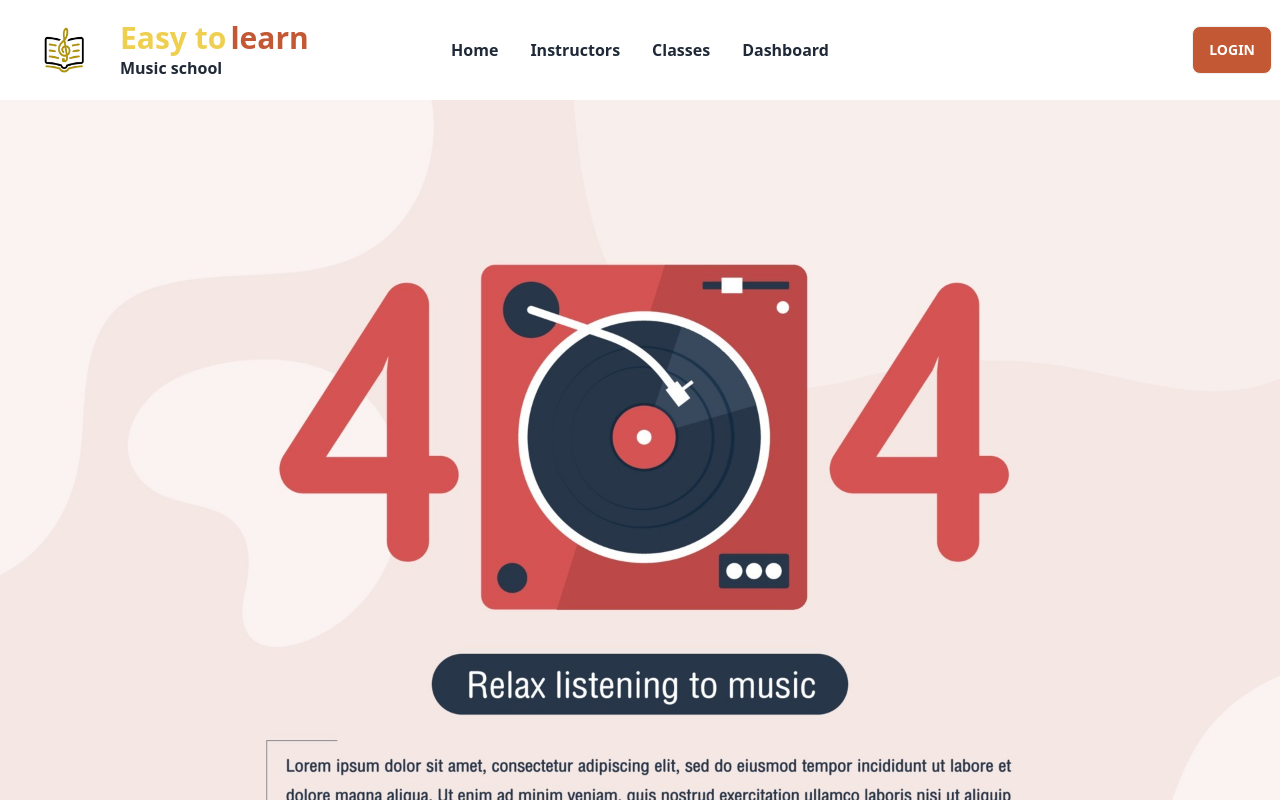
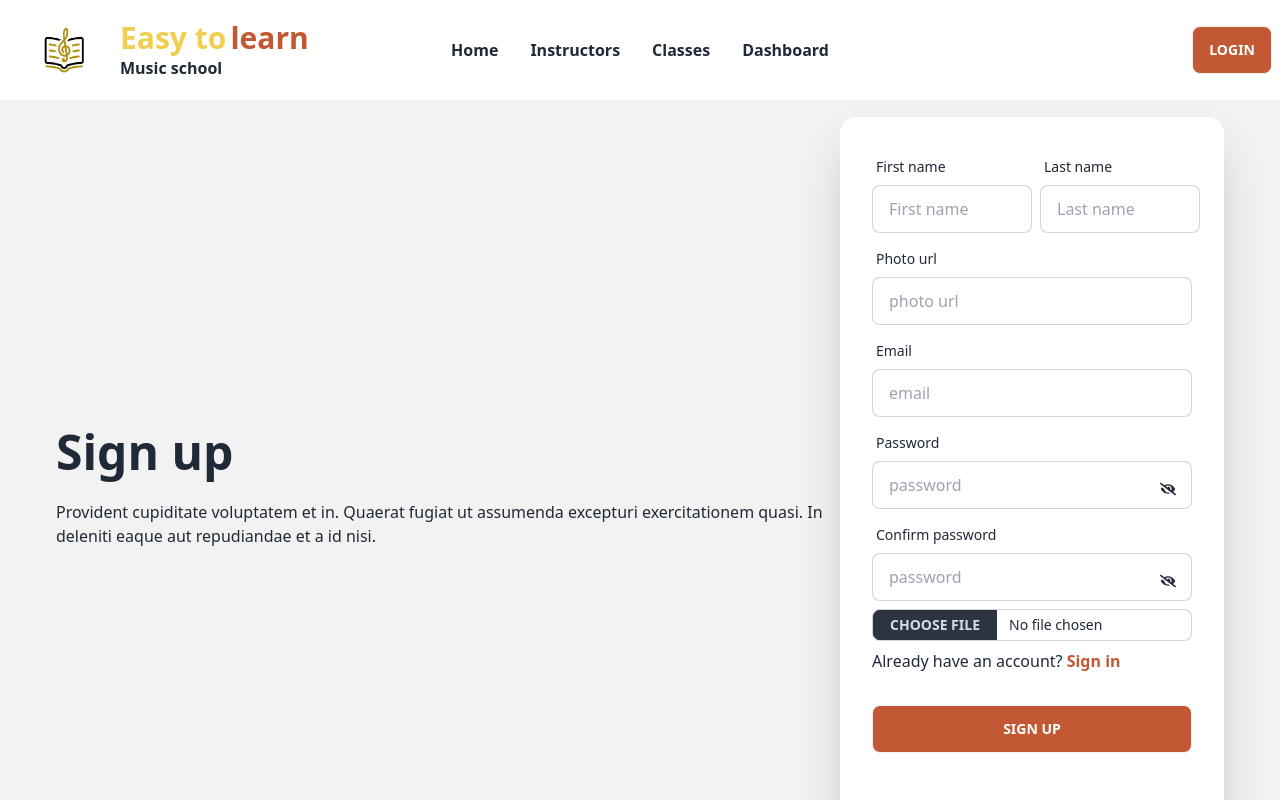
Before and after one commit to soutammollick829/easy-to-learn-music-school, a React (Vite) app: page /sign-up in a window 1280 px wide. Shown: the top 800 px of the page. Built offline with nearby package versions, Linux system fonts and the light colour scheme.

Commit message:
sign up page set up the from

```diff
--- a/src/Layout/Main.jsx
+++ b/src/Layout/Main.jsx
@@ -1,15 +1,19 @@
-import { Outlet } from "react-router-dom";
+import { Outlet, useLocation } from "react-router-dom";
 import Footer from "../Pages/Shared/Footer/Footer";
 import Navbar from "../Pages/Shared/Navbar/Navbar";
 
 const Main = () => {
+
+  const location = useLocation();
+  console.log(location);
+  const noHeaderFooter = location.pathname.includes('error')
   return (
     <div>
-      <Navbar />
+      {noHeaderFooter || <Navbar />}
       <div className="min-h-[100vh]">
         <Outlet></Outlet>
       </div>
-      <Footer />
+      {noHeaderFooter || <Footer />}
     </div>
   );
 };
--- a/src/Pages/LoginPage/Login.jsx
+++ b/src/Pages/LoginPage/Login.jsx
@@ -1,22 +1,25 @@
 import { Helmet } from "react-helmet";
 import { useForm } from "react-hook-form";
-import { FaEyeSlash } from "react-icons/fa";
+import { FaEyeSlash, FaGoogle } from "react-icons/fa";
 import { Link } from "react-router-dom";
 
 const Login = () => {
-
-    const { register, handleSubmit, formState: { errors } } = useForm();
-  const onSubmit = data => console.log(data);
+  const {
+    register,
+    handleSubmit,
+    formState: { errors },
+  } = useForm();
+  const onSubmit = (data) => console.log(data);
 
   return (
     <div>
-        <Helmet>
-            <title>Easy to learn music school | Login page</title>
-        </Helmet>
+      <Helmet>
+        <title>Easy to learn music school | Login page</title>
+      </Helmet>
       <div className="hero min-h-screen bg-base-200 px-10">
         <div className="hero-content flex-col lg:flex-row-reverse">
           <div className="text-center lg:text-left">
-            <h1 className="text-5xl font-bold">Login now!</h1>
+            <h1 className="text-5xl font-bold">Sign in</h1>
             <p className="py-6">
               Provident cupiditate voluptatem et in. Quaerat fugiat ut assumenda
               excepturi exercitationem quasi. In deleniti eaque aut repudiandae
@@ -47,18 +50,31 @@ const Login = () => {
                   placeholder="password"
                   className="input input-bordered"
                 />
-                <i className="absolute top-14 left-72"><FaEyeSlash/></i>
+                <i className="absolute top-14 left-72">
+                  <FaEyeSlash />
+                </i>
                 <label className="label">
                   <a href="#" className="label-text-alt link link-hover">
                     Forgot password?
                   </a>
                 </label>
               </div>
-              <h3>Create an new account? <Link to='/sign-up'><span className="font-bold text-[#c25934]">Sign up</span></Link></h3>
+              <h3>
+                Create an new account?{" "}
+                <Link to="/sign-up">
+                  <span className="font-bold text-[#c25934]">Sign up</span>
+                </Link>
+              </h3>
               <div className="form-control mt-6">
-                <button className="btn bg-[#c25934] text-white font-bold hover:text-black">Login</button>
+                <button className="btn bg-[#c25934] text-white font-bold hover:bg-bg-[#0c4b65]">
+                  Sign in
+                </button>
               </div>
             </form>
+            <div className="divider">Login with google</div>
+            <div className="mx-auto mb-5">
+                <FaGoogle className="text-3xl border-2 border-[#efcf4f] rounded-full hover:border-4"/>
+            </div>
           </div>
         </div>
       </div>
--- a/src/Pages/Shared/Navbar/Navbar.jsx
+++ b/src/Pages/Shared/Navbar/Navbar.jsx
@@ -5,16 +5,16 @@ const Navbar = () => {
   const navOptions = (
     <>
       <li className="font-bold text-base hover:text-[#c25934]">
-        <Link to='/'><a>Home</a></Link>
+        <Link to='/'>Home</Link>
       </li>
       <li className="font-bold text-base hover:text-[#c25934]">
-        <Link to='/instructors'><a>Instructors</a></Link>
+        <Link to='/instructors'>Instructors</Link>
       </li>
       <li className="font-bold text-base hover:text-[#c25934]">
-        <Link to='/classes'><a>Classes</a></Link>
+        <Link to='/classes'>Classes</Link>
       </li>
       <li className="font-bold text-base hover:text-[#c25934]">
-        <Link to='/'><a>Dashboard</a></Link>
+        <Link to='/'>Dashboard</Link>
       </li>
     </>
   );
@@ -63,7 +63,7 @@ const Navbar = () => {
         <ul className="menu menu-horizontal px-1">{navOptions}</ul>
       </div>
       <div className="navbar-end">
-        <Link to='/login'><a className="btn bg-[#c25934] text-white hover:text-black">Login</a></Link>
+        <Link to='/login'><a className="btn bg-[#c25934] text-white hover:bg-[#0c4b65]">Login</a></Link>
       </div>
     </div>
   );
--- /dev/null
+++ b/src/Pages/SignupPage/SignUp.jsx
@@ -0,0 +1,126 @@
+import { Helmet } from "react-helmet";
+import { useForm } from "react-hook-form";
+import { FaEyeSlash, FaGoogle } from "react-icons/fa";
+import { Link } from "react-router-dom";
+
+const SignUp = () => {
+    const { register, handleSubmit, formState: { errors } } = useForm();
+  const onSubmit = data => console.log(data);
+
+  return (
+    <div>
+      <Helmet>
+        <title>Easy to learn music school | Sign-up page</title>
+      </Helmet>
+      <div className="hero min-h-screen bg-base-200 px-10">
+        <div className="hero-content flex-col lg:flex-row">
+          <div className="text-center lg:text-left">
+            <h1 className="text-5xl font-bold">Sign up</h1>
+            <p className="py-6">
+              Provident cupiditate voluptatem et in. Quaerat fugiat ut assumenda
+              excepturi exercitationem quasi. In deleniti eaque aut repudiandae
+              et a id nisi.
+            </p>
+          </div>
+          <div className="card flex-shrink-0 w-full max-w-sm shadow-2xl bg-base-100">
+            <form onSubmit={handleSubmit(onSubmit)} className="card-body">
+                <div className="flex gap-2">
+                <div className="form-control w-1/2">
+                <label className="label">
+                  <span className="label-text">First name</span>
+                </label>
+                <input
+                  type="text"
+                  {...register("firstName", { required: true })}
+                  placeholder="First name"
+                  className="input input-bordered"
+                />
+              </div>
+              <div className="form-control w-1/2">
+                <label className="label">
+                  <span className="label-text">Last name</span>
+                </label>
+                <input
+                  type="text"
+                  {...register("lastName", { required: true })}
+                  placeholder="Last name"
+                  className="input input-bordered"
+                />
+              </div>
+                </div>
+              <div className="form-control">
+                <label className="label">
+                  <span className="label-text">Photo url</span>
+                </label>
+                <input
+                  type="photo"
+                  {...register("photo", { required: true })}
+                  placeholder="photo url"
+                  className="input input-bordered"
+                />
+              </div>
+              <div className="form-control">
+                <label className="label">
+                  <span className="label-text">Email</span>
+                </label>
+                <input
+                  type="email"
+                  {...register("email", { required: true })}
+                  required
+                  placeholder="email"
+                  className="input input-bordered"
+                />
+              </div>
+              <div className="form-control relative">
+                <label className="label">
+                  <span className="label-text">Password</span>
+                </label>
+                <input
+                  type="password"
+                  {...register("password", { required: true, maxLength: 20 })}
+                  placeholder="password"
+                  className="input input-bordered"
+                />
+                <i className="absolute top-14 left-72">
+                  <FaEyeSlash />
+                </i>
+              </div>
+              <div className="form-control relative">
+                <label className="label">
+                  <span className="label-text">Confirm password</span>
+                </label>
+                <input
+                  type="password"
+                  {...register("password", { required: true, maxLength: 20 })}
+                  placeholder="password"
+                  className="input input-bordered"
+                />
+                <i className="absolute top-14 left-72">
+                  <FaEyeSlash />
+                </i>
+              </div>
+              <input type="file" className="file-input file-input-bordered file-input-sm w-full max-w-xs" />
+              <h3>
+                Already have an account?
+                <Link to="/login">
+                  <span className="font-bold text-[#c25934]"> Sign in</span>
+                </Link>
+              </h3>
+              <div className="form-control mt-6">
+                <button className="btn bg-[#c25934] text-white font-bold hover:bg-[#0c4b65]">
+                  sign up
+                </button>
+              </div>
+            </form>
+            <div className="divider">Login with google</div>
+            <div className="mx-auto mb-5">
+                <FaGoogle className="text-3xl border-2 border-[#efcf4f] rounded-full hover:border-4"/>
+            </div>
+          </div>
+        </div>
+      </div>
+    </div>
+  );
+};
+
+export default SignUp;
--- a/src/Router/Router.jsx
+++ b/src/Router/Router.jsx
@@ -3,6 +3,7 @@ import Main from "../Layout/Main";
 import Home from "../Pages/Home/Home/Home";
 import ErrorPage from "../Pages/ErrorPage/ErrorPage";
 import Login from "../Pages/LoginPage/Login";
+import SignUp from "../Pages/SignupPage/SignUp";
 
 export const router = createBrowserRouter([
     {
@@ -19,6 +20,10 @@ export const router = createBrowserRouter([
             element:<Login/>
         },
         {
+            path:'/sign-up',
+            element:<SignUp/>
+        },
+        {
             path:'*',
             element:<ErrorPage/>
         }
```
Also changed, not shown: .eslintrc.cjs.
